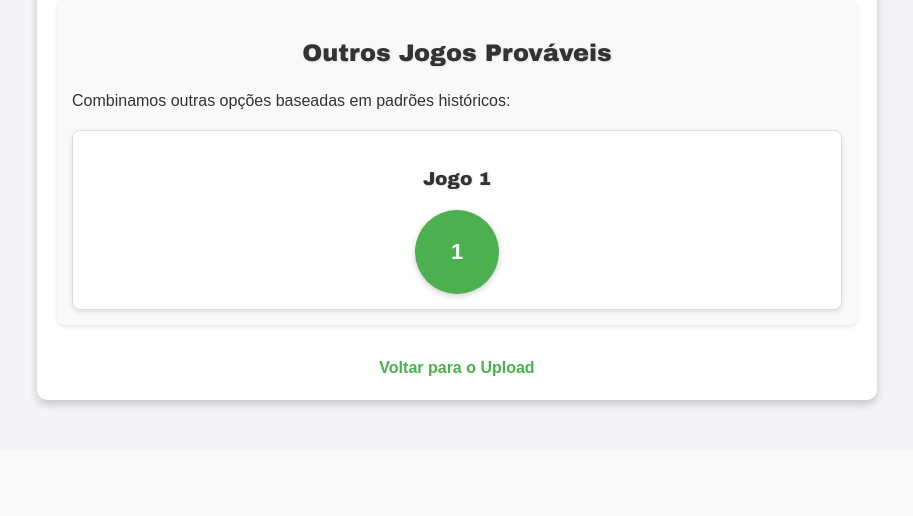
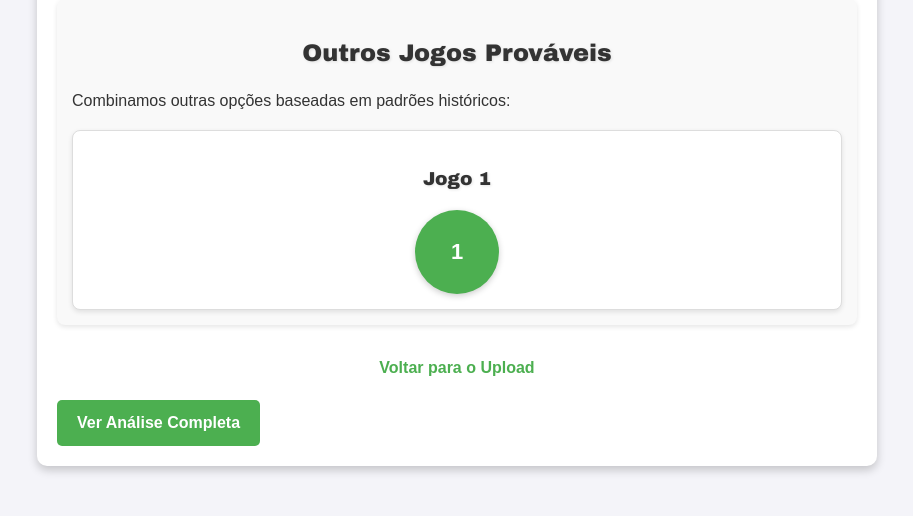
Before and after one commit to lanroo/MegaCalc, a Flask app: template templates/results.html in a window 1280 px wide. Shown: the part 516-1032 px from the top of the page, without its empty margins (183-1096 px from the left). Before the commit the page ends 925 px from the top, so only its background shows below. Run offline with Flask 3, Linux system fonts and the light colour scheme; the template is opened without the code that fills it: most values are stand-ins (such as "Sample title", 1, 10 or a date in 2020).

Commit message:
analysis page add

```diff
--- a/app.py
+++ b/app.py
@@ -1,8 +1,9 @@
-from flask import Flask, request, render_template, redirect, url_for, flash
+from flask import Flask, request, render_template, redirect, url_for, flash, send_file
 import os
 import pandas as pd
 import random
 import time
+import matplotlib.pyplot as plt
 
 app = Flask(__name__)
 app.secret_key = "your_secret_key"
@@ -11,6 +12,7 @@ ALLOWED_EXTENSIONS = {'xlsx'}
 
 app.config['UPLOAD_FOLDER'] = UPLOAD_FOLDER
 
+# Verifica se o arquivo é válido
 def allowed_file(filename):
     return '.' in filename and filename.rsplit('.', 1)[1].lower() in ALLOWED_EXTENSIONS
 
@@ -21,7 +23,7 @@ def process_excel(file_path):
         data = pd.read_excel(file_path)
 
         # Limpando e processando os dados
-        data = data.iloc[1:]
+        data = data.iloc[1:]  # Ignorar cabeçalhos não relevantes
         data.columns = ["Concurso", "Data", "Bola 1", "Bola 2", "Bola 3", "Bola 4", "Bola 5", "Bola 6"]
 
         # Garantindo que os valores são numéricos e limpando valores inválidos
@@ -79,10 +81,15 @@ def upload_file():
         filename = file.filename
         file_path = os.path.join(app.config['UPLOAD_FOLDER'], filename)
         file.save(file_path)
+
+        # Simula processamento longo
         time.sleep(12)
 
+        # Processar o Excel
         results = process_excel(file_path)
         if results:
+            # Salva os dados da análise
+            app.config['ANALYSIS_RESULTS'] = results
             return render_template('results.html', results=results)
         else:
             flash('Erro ao processar o arquivo!')
@@ -91,6 +98,25 @@ def upload_file():
         flash('Formato de arquivo inválido! Use um arquivo .xlsx.')
         return redirect(request.url)
 
+@app.route('/analysis')
+def analysis():
+    results = app.config.get('ANALYSIS_RESULTS')
+    if not results:
+        flash('Nenhuma análise disponível. Faça o upload de um arquivo primeiro!')
+        return redirect('/')
+
+    # Gerar gráficos com matplotlib
+    frequency = results['frequency']
+    plt.figure(figsize=(10, 6))
+    plt.bar(frequency.keys(), frequency.values(), color='green')
+    plt.title('Frequência dos Números Sorteados')
+    plt.xlabel('Números')
+    plt.ylabel('Frequência')
+    plt.savefig('static/frequency_plot.png')
+    plt.close()
+
+    return render_template('analysis.html', results=results, plot_url='/static/frequency_plot.png')
+
 if __name__ == "__main__":
     if not os.path.exists(UPLOAD_FOLDER):
         os.makedirs(UPLOAD_FOLDER)
--- a/static/styles.css
+++ b/static/styles.css
@@ -114,6 +114,30 @@ h2, h3 {
 
 
 /* Botões */
+
+.analysis-link {
+    display: inline-block;
+    text-align: center;
+    margin-top: 20px;
+    color: white;
+    background-color: #4CAF50;
+    text-decoration: none;
+    font-weight: bold;
+    padding: 10px 20px;
+    border-radius: 5px;
+    transition: background-color 0.3s ease;
+}
+
+.analysis-link:hover {
+    background-color: #3e8e41;
+}
+
+.analysis-plot {
+    display: block;
+    margin: 20px auto;
+    max-width: 100%;
+}
+
 button {
     background-color: #4CAF50;
     color: white;
--- a/templates/results.html
+++ b/templates/results.html
@@ -45,7 +45,10 @@
         </div>
     </div>
 
+    <div class="buttons">
         <a href="/" class="back-link">Voltar para o Upload</a>
+        <a href="/analysis" class="analysis-link">Ver Análise Completa</a>
+    </div>
 </div>
 </body>
 </html>
```
Also changed, not shown: templates/analysis.html (added, +17 -0 lines), static/frequency_plot.png (added). Lines whose indentation alone changed are shown as unchanged.
